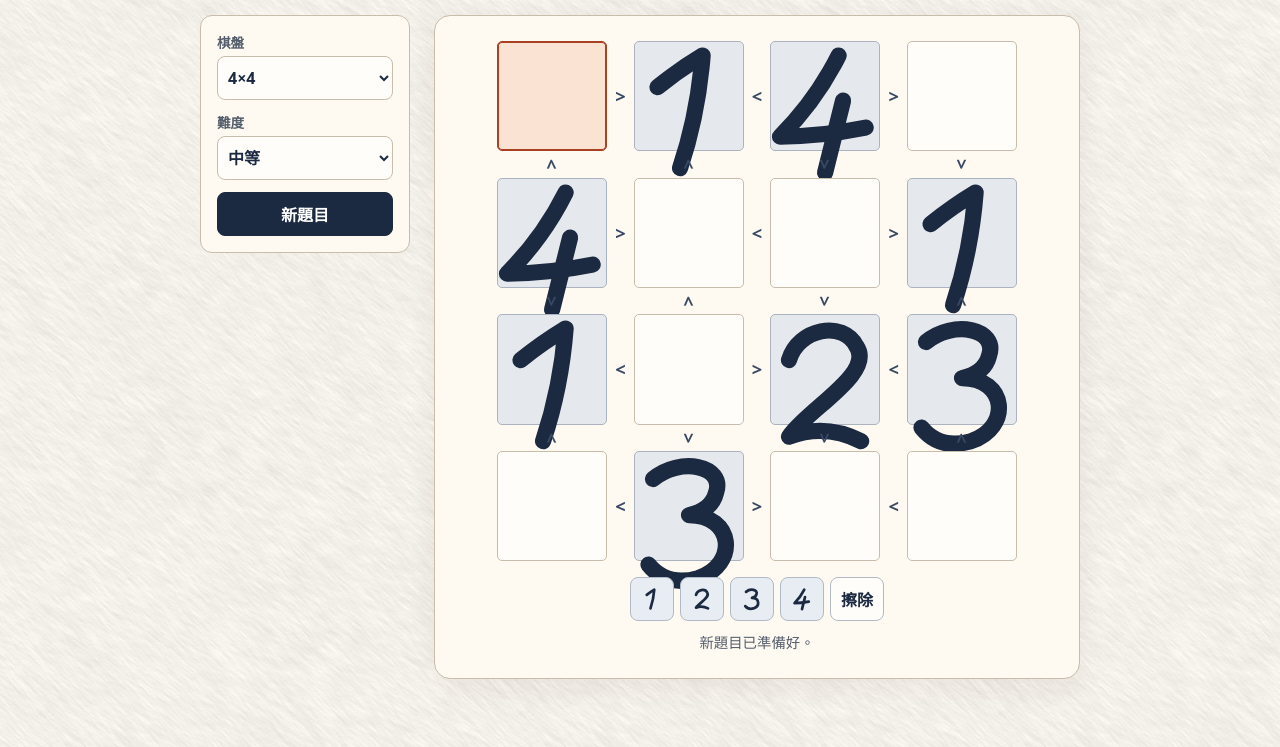
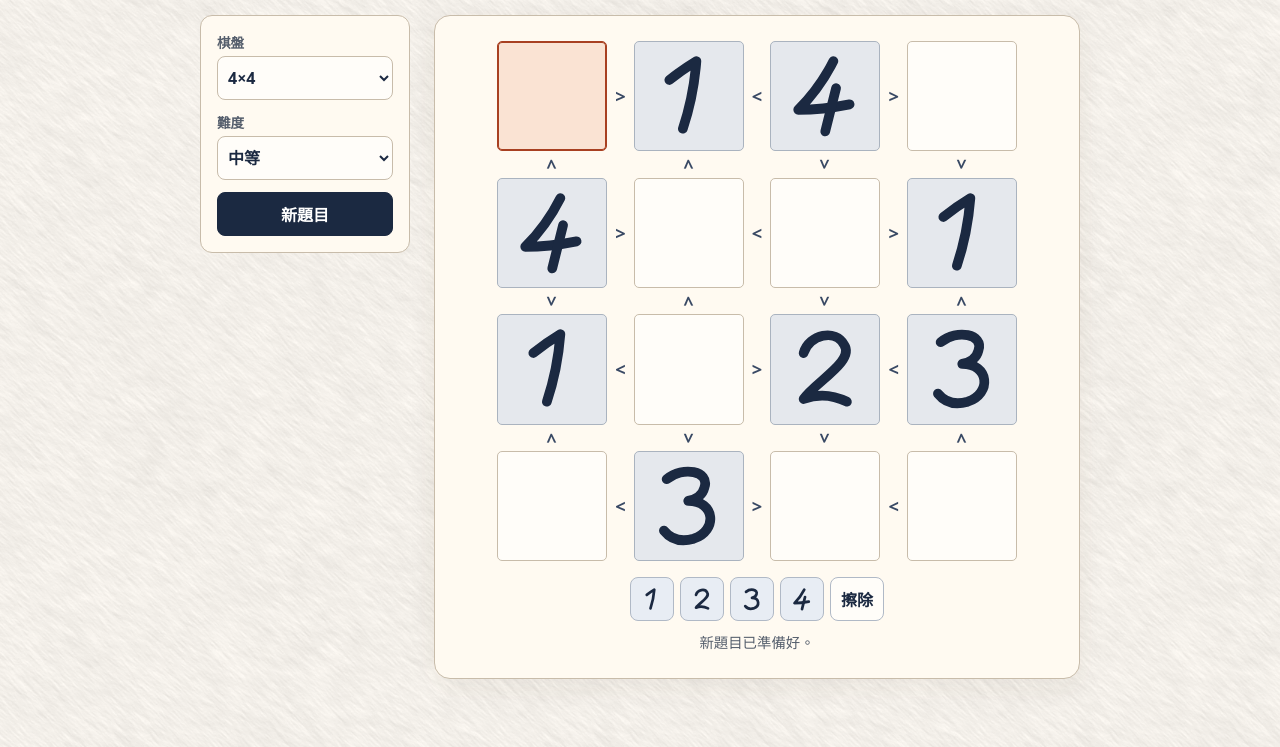
Before and after one commit to katgh731/futoshiki-pwa, a plain HTML site: page index.html in a window 1280 px wide. Shown: the part 186-933 px from the top of the page. Drawn offline with Linux system fonts and the light colour scheme.

Commit message:
Keep handwritten digits inside the cell margins

```diff
--- a/style.css
+++ b/style.css
@@ -135,10 +135,11 @@ dialog form { display: flex; flex-wrap: wrap; justify-content: flex-end; gap: 8p
   stroke-linejoin: round;
 }
 .cell .digit {
-  width: 100%;
-  height: 100%;
-  max-width: 100%;
-  max-height: 100%;
+  width: 80%;
+  height: 80%;
+  max-width: 80%;
+  max-height: 80%;
+  overflow: hidden;
 }
 #keypad .digit { height: 1.55em; margin-inline: auto; }
 @media (prefers-reduced-motion: no-preference) {
--- a/sw.js
+++ b/sw.js
@@ -1,6 +1,6 @@
 const scope = self.registration.scope;
 const CACHE_PREFIX = 'futoshiki-app-' + scope + ':';
-const CACHE_NAME = CACHE_PREFIX + 'v5';
+const CACHE_NAME = CACHE_PREFIX + 'v6';
 const home = new URL('./index.html', scope).href;
 const files = [
   './index.html',
```
Also changed, not shown: 1 other file.
